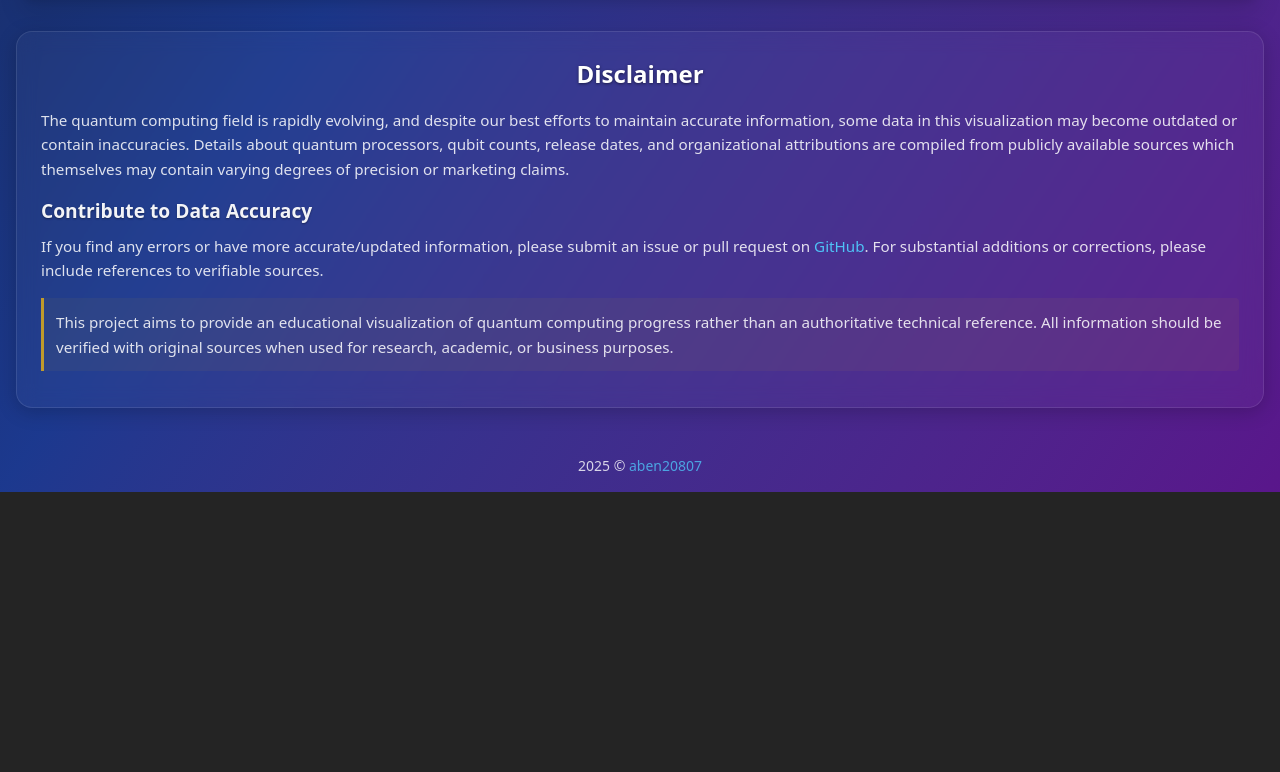
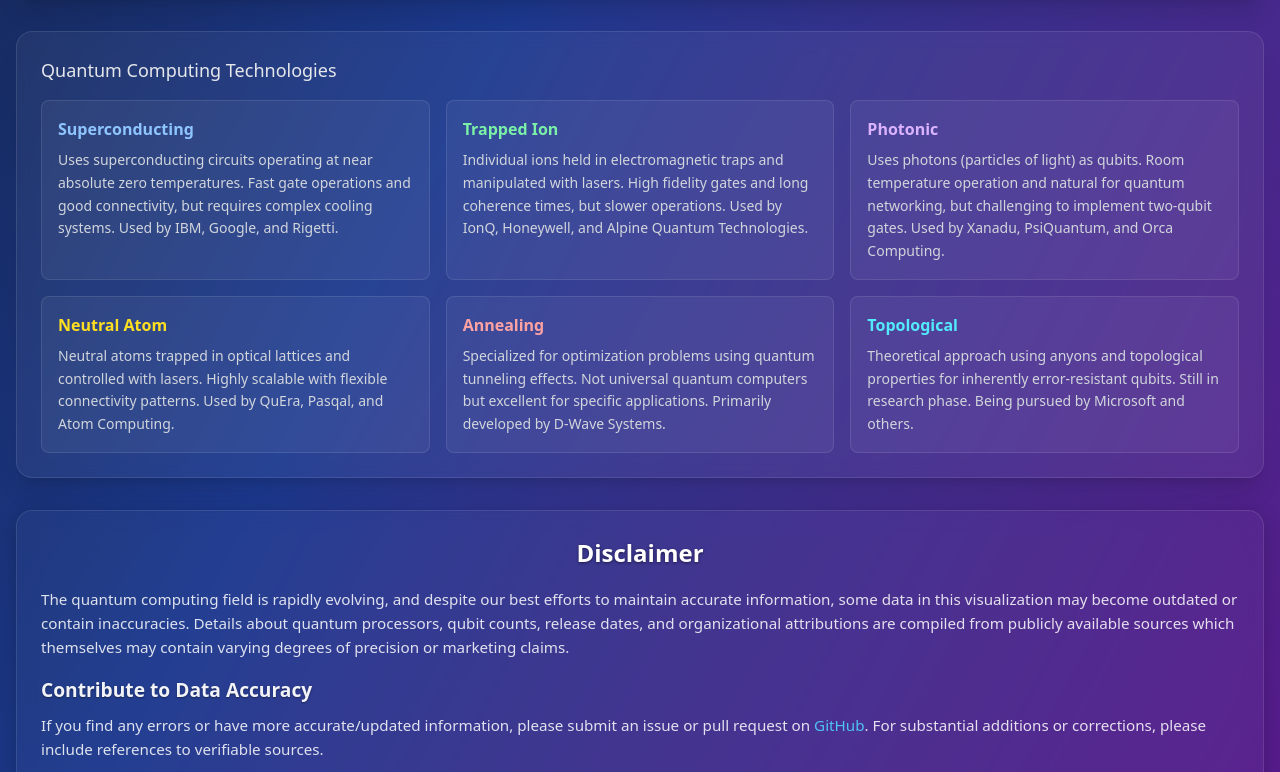
Before and after one commit to aben20807/quantum-computer-timeline, a Vue app: page / in a window 1280 px wide. Shown: the part 1408-2180 px from the top of the page. Before the commit the page ends 1900 px from the top, so only its background shows below. Built offline with nearby package versions, Linux system fonts and the light colour scheme.

Commit message:
feat: Remove debug steps from GitHub Actions and enhance QPU detail display with type information

```diff
--- a/src/App.vue
+++ b/src/App.vue
@@ -246,6 +246,61 @@
         </div>
       </div>
       <div class="max-w-7xl mx-auto w-full">
+        <div class="bg-white/5 rounded-2xl p-6 shadow-xl backdrop-blur-sm border border-white/10">
+          <h2 class="text-lg font-medium text-gray-200 mb-4">Quantum Computing Technologies</h2>
+          <div class="grid grid-cols-1 md:grid-cols-2 lg:grid-cols-3 gap-4">
+            <div class="bg-white/5 rounded-lg p-4 border border-white/10">
+              <h3 class="text-blue-300 font-semibold text-base mb-2">Superconducting</h3>
+              <p class="text-gray-300 text-sm leading-relaxed">
+                Uses superconducting circuits operating at near absolute zero temperatures.
+                Fast gate operations and good connectivity, but requires complex cooling systems.
+                Used by IBM, Google, and Rigetti.
+              </p>
+            </div>
+            <div class="bg-white/5 rounded-lg p-4 border border-white/10">
+              <h3 class="text-green-300 font-semibold text-base mb-2">Trapped Ion</h3>
+              <p class="text-gray-300 text-sm leading-relaxed">
+                Individual ions held in electromagnetic traps and manipulated with lasers.
+                High fidelity gates and long coherence times, but slower operations.
+                Used by IonQ, Honeywell, and Alpine Quantum Technologies.
+              </p>
+            </div>
+            <div class="bg-white/5 rounded-lg p-4 border border-white/10">
+              <h3 class="text-purple-300 font-semibold text-base mb-2">Photonic</h3>
+              <p class="text-gray-300 text-sm leading-relaxed">
+                Uses photons (particles of light) as qubits. Room temperature operation
+                and natural for quantum networking, but challenging to implement two-qubit gates.
+                Used by Xanadu, PsiQuantum, and Orca Computing.
+              </p>
+            </div>
+            <div class="bg-white/5 rounded-lg p-4 border border-white/10">
+              <h3 class="text-yellow-300 font-semibold text-base mb-2">Neutral Atom</h3>
+              <p class="text-gray-300 text-sm leading-relaxed">
+                Neutral atoms trapped in optical lattices and controlled with lasers.
+                Highly scalable with flexible connectivity patterns.
+                Used by QuEra, Pasqal, and Atom Computing.
+              </p>
+            </div>
+            <div class="bg-white/5 rounded-lg p-4 border border-white/10">
+              <h3 class="text-red-300 font-semibold text-base mb-2">Annealing</h3>
+              <p class="text-gray-300 text-sm leading-relaxed">
+                Specialized for optimization problems using quantum tunneling effects.
+                Not universal quantum computers but excellent for specific applications.
+                Primarily developed by D-Wave Systems.
+              </p>
+            </div>
+            <div class="bg-white/5 rounded-lg p-4 border border-white/10">
+              <h3 class="text-cyan-300 font-semibold text-base mb-2">Topological</h3>
+              <p class="text-gray-300 text-sm leading-relaxed">
+                Theoretical approach using anyons and topological properties for
+                inherently error-resistant qubits. Still in research phase.
+                Being pursued by Microsoft and others.
+              </p>
+            </div>
+          </div>
+        </div>
+      </div>
+      <div class="max-w-7xl mx-auto w-full">
         <DisclaimerSection />
       </div>
       <transition name="fade">
--- a/src/components/QPUDetailTooltip.vue
+++ b/src/components/QPUDetailTooltip.vue
@@ -4,6 +4,7 @@
     <h3 class="tooltip-title">{{ qpu.name }}</h3>
     <div class="tooltip-content">
       <p><span class="label">Organization:</span> {{ qpu.organization }}</p>
+      <p><span class="label">Type:</span> {{ qpu.type }}</p>
       <p><span class="label">Release Date:</span> {{ qpu.releaseDate }}</p>
       <p><span class="label">Qubit Count:</span> {{ qpu.qubitCount }}</p>
       <div v-if="qpu.externalLink && qpu.externalLink.length" class="papers-section">
```
Also changed, not shown: public/data/qpu_timeline.csv.
